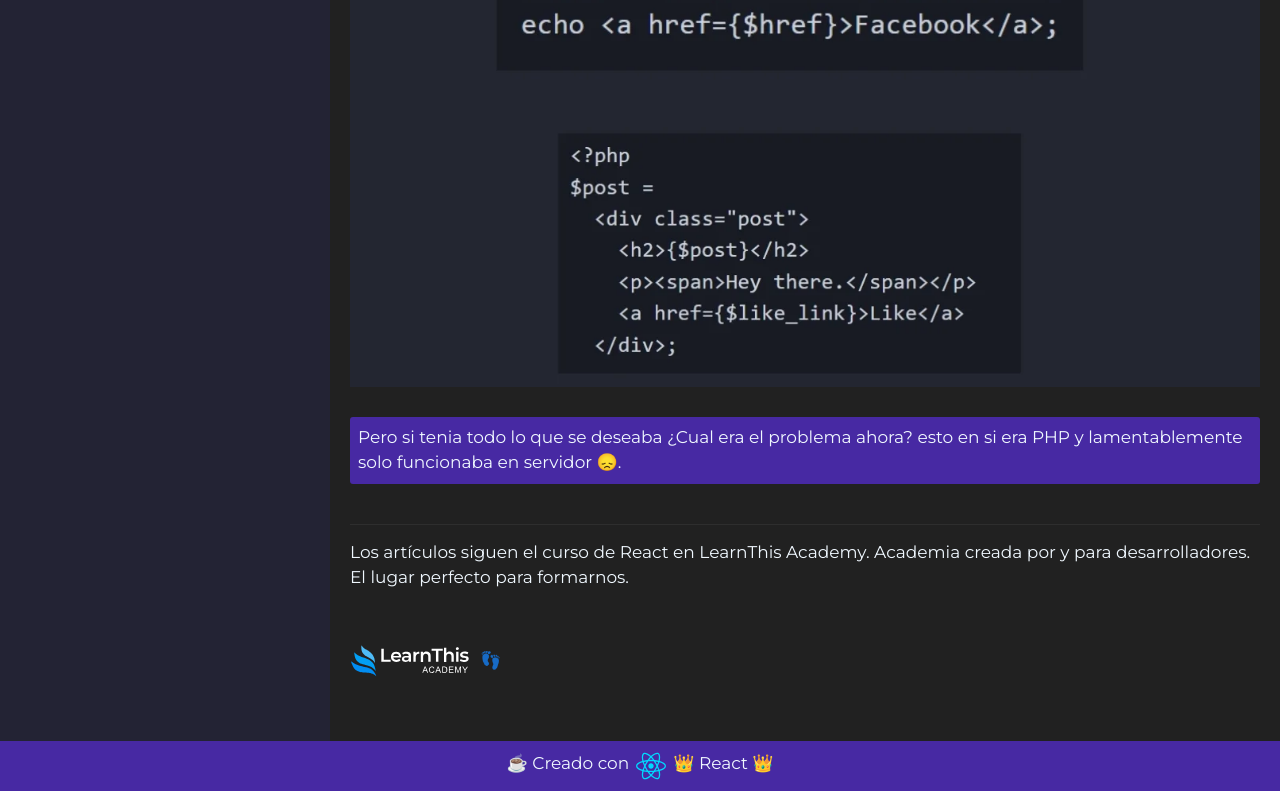
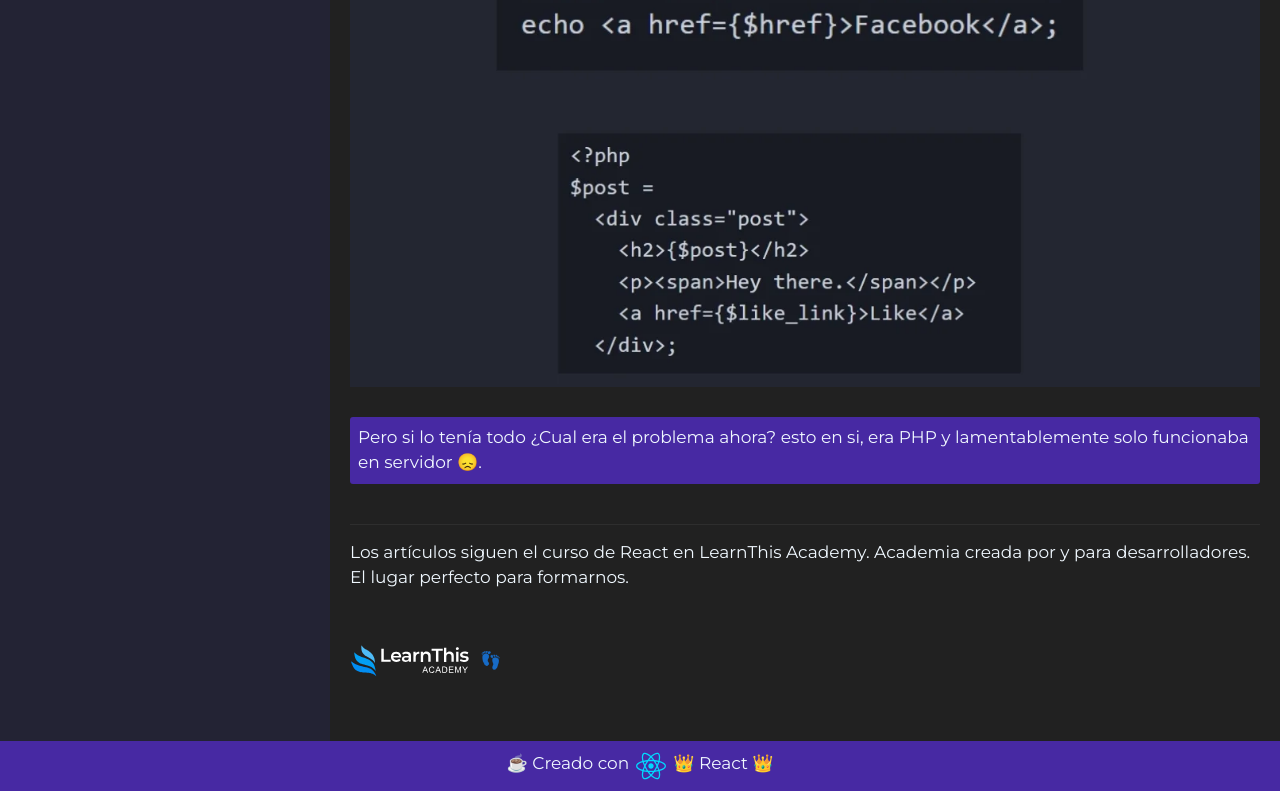
Before and after one commit to edarcode/edarcode, a React (Vite) app: page /react/what_is_react/first_components in a window 1280 px wide. Shown: the part 2224-3015 px from the top of the page. Built offline with nearby package versions, Linux system fonts and the light colour scheme.

Commit message:
refactor(src/components/react/FirstComponents/FirstComponents.jsx)

```diff
--- a/src/components/react/FirstComponents/FirstComponents.jsx
+++ b/src/components/react/FirstComponents/FirstComponents.jsx
@@ -36,8 +36,8 @@ export default function FirstComponents() {
 			</p>
 			<img src="/react/why_react/xhp.webp" alt="xhp" />
 			<p className="quote">
-				Pero si tenia todo lo que se deseaba ¿Cual era el problema ahora? esto
-				en si era PHP y lamentablemente solo funcionaba en servidor 😞.
+				Pero si lo tenía todo ¿Cual era el problema ahora? esto en si, era PHP y
+				lamentablemente solo funcionaba en servidor 😞.
 			</p>
 		</article>
 	);
```
